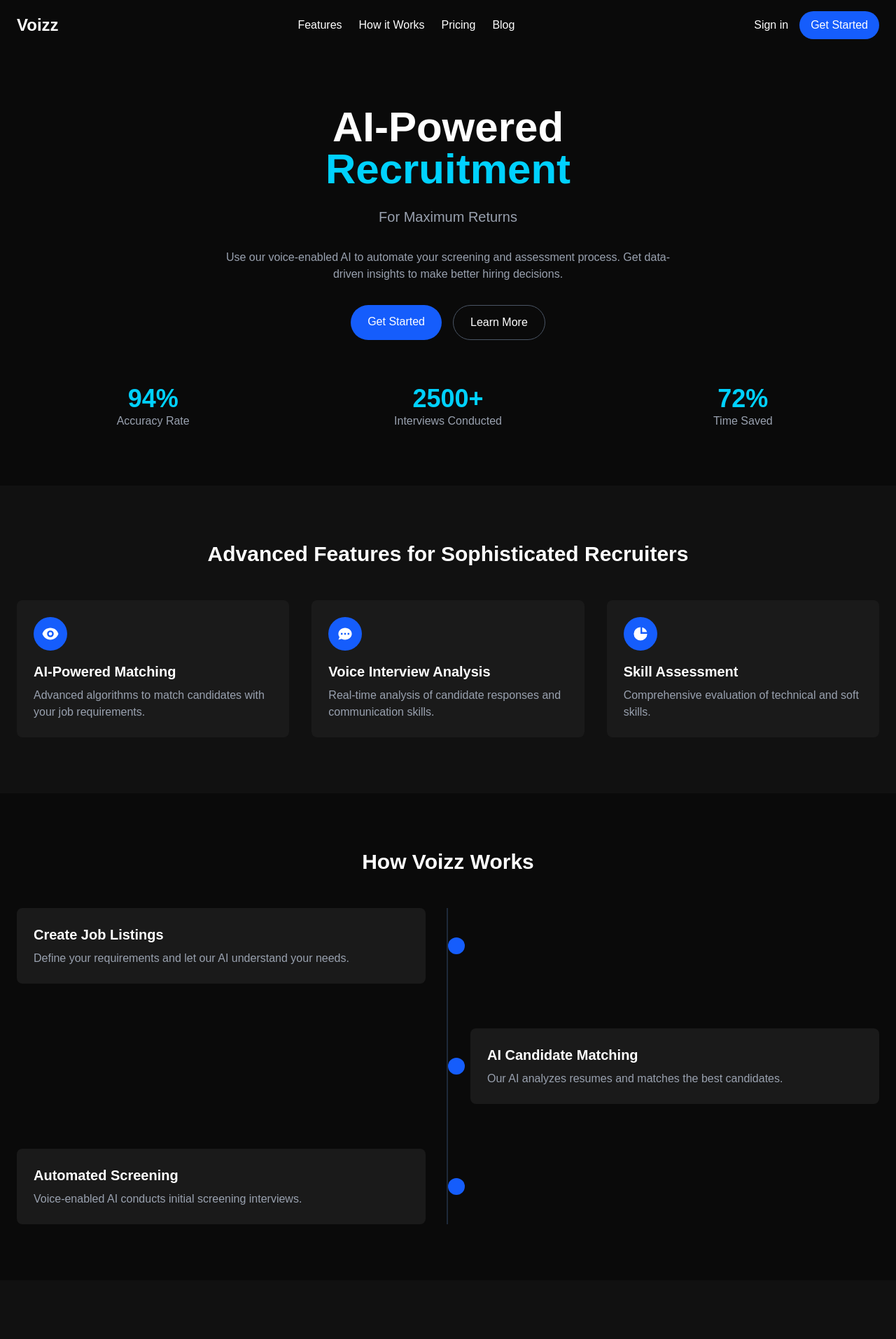
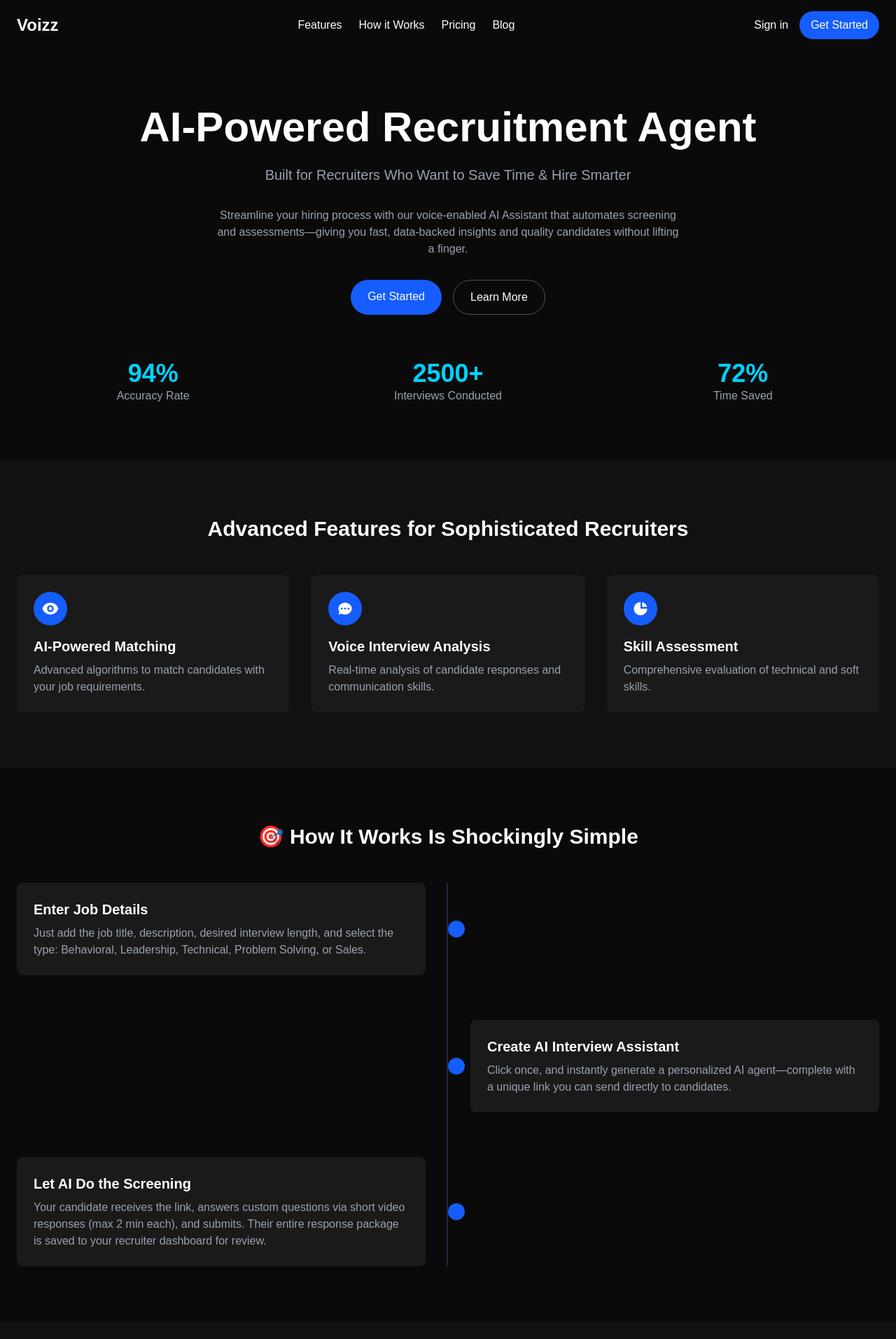
Before and after one commit to mrbasson/voizz, a Next.js app: page / in a window 1280 px wide. Shown: the top 1914 px of the page at 70% size. Built offline with nearby package versions, Linux system fonts and the light colour scheme; no server answers.

Commit message:
Update landing page text with new messaging and how it works steps

```diff
--- a/app/page.tsx
+++ b/app/page.tsx
@@ -26,16 +26,13 @@
       <section className="px-6 py-20 max-w-7xl mx-auto">
         <div className="text-center mb-16">
           <h1 className="text-5xl md:text-6xl font-bold mb-6">
-            AI-Powered
-            <br />
-            <span className="text-[#00D1FF]">Recruitment</span>
+            AI-Powered Recruitment Agent
           </h1>
           <p className="text-xl text-gray-400 mb-8">
-            For Maximum Returns
+            Built for Recruiters Who Want to Save Time & Hire Smarter
           </p>
           <p className="text-gray-400 max-w-2xl mx-auto mb-8">
-            Use our voice-enabled AI to automate your screening and assessment process.
-            Get data-driven insights to make better hiring decisions.
+            Streamline your hiring process with our voice-enabled AI Assistant that automates screening and assessments—giving you fast, data-backed insights and quality candidates without lifting a finger.
           </p>
           <div className="flex gap-4 justify-center">
             <Link href="/signup" className="bg-blue-600 px-6 py-3 rounded-full hover:bg-blue-700">
@@ -107,7 +104,7 @@
       {/* How it Works */}
       <section id="how-it-works" className="px-6 py-20">
         <div className="max-w-7xl mx-auto">
-          <h2 className="text-3xl font-bold mb-12 text-center">How Voizz Works</h2>
+          <h2 className="text-3xl font-bold mb-12 text-center">🎯 How It Works Is Shockingly Simple</h2>
           <div className="relative">
             <div className="absolute left-1/2 -ml-0.5 w-0.5 h-full bg-gray-800"></div>
             <div className="space-y-16">
@@ -115,8 +112,8 @@
                 <div className="ml-6 md:ml-0 md:flex md:items-center">
                   <div className="md:w-1/2 md:pr-8">
                     <div className="bg-[#1A1A1A] p-6 rounded-lg">
-                      <h3 className="text-xl font-bold mb-2">Create Job Listings</h3>
-                      <p className="text-gray-400">Define your requirements and let our AI understand your needs.</p>
+                      <h3 className="text-xl font-bold mb-2">Enter Job Details</h3>
+                      <p className="text-gray-400">Just add the job title, description, desired interview length, and select the type: Behavioral, Leadership, Technical, Problem Solving, or Sales.</p>
                     </div>
                   </div>
                   <div className="absolute left-0 md:left-1/2 mt-3 md:mt-0">
@@ -128,8 +125,8 @@
                 <div className="ml-6 md:ml-0 md:flex md:items-center">
                   <div className="md:w-1/2 md:pl-8 md:ml-auto">
                     <div className="bg-[#1A1A1A] p-6 rounded-lg">
-                      <h3 className="text-xl font-bold mb-2">AI Candidate Matching</h3>
-                      <p className="text-gray-400">Our AI analyzes resumes and matches the best candidates.</p>
+                      <h3 className="text-xl font-bold mb-2">Create AI Interview Assistant</h3>
+                      <p className="text-gray-400">Click once, and instantly generate a personalized AI agent—complete with a unique link you can send directly to candidates.</p>
                     </div>
                   </div>
                   <div className="absolute left-0 md:left-1/2 mt-3 md:mt-0">
@@ -141,8 +138,8 @@
                 <div className="ml-6 md:ml-0 md:flex md:items-center">
                   <div className="md:w-1/2 md:pr-8">
                     <div className="bg-[#1A1A1A] p-6 rounded-lg">
-                      <h3 className="text-xl font-bold mb-2">Automated Screening</h3>
-                      <p className="text-gray-400">Voice-enabled AI conducts initial screening interviews.</p>
+                      <h3 className="text-xl font-bold mb-2">Let AI Do the Screening</h3>
+                      <p className="text-gray-400">Your candidate receives the link, answers custom questions via short video responses (max 2 min each), and submits. Their entire response package is saved to your recruiter dashboard for review.</p>
                     </div>
                   </div>
                   <div className="absolute left-0 md:left-1/2 mt-3 md:mt-0">
```
